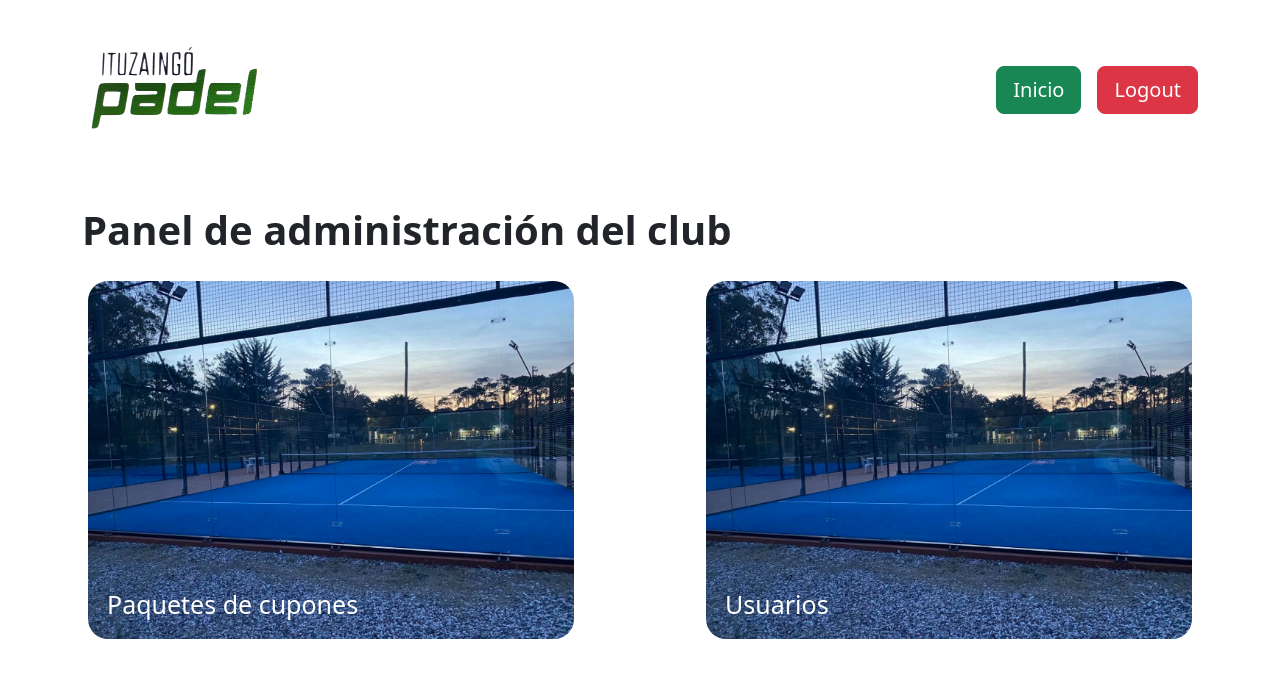
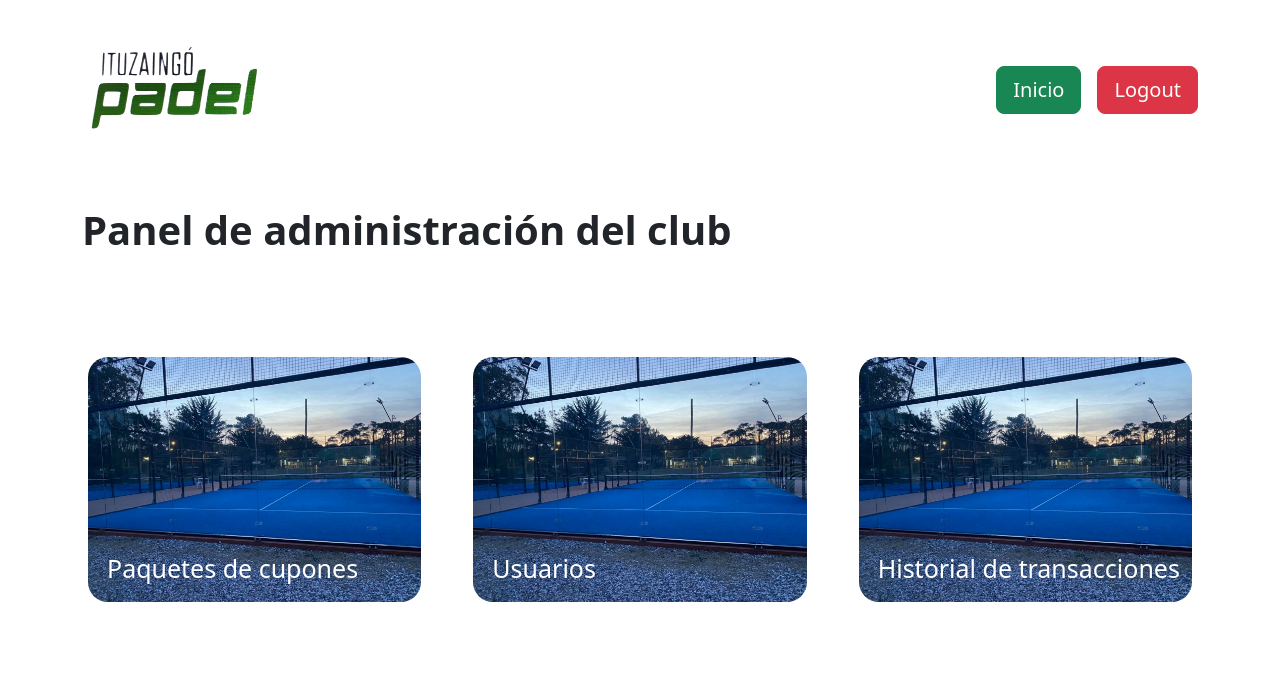
Before and after one commit to apochiega/app-club-ituzaingo, a React (Create React App) app: page /HomePage in a window 1280 px wide. Shown: the top 678 px of the page. Built offline with nearby package versions, Linux system fonts and the light colour scheme.

Commit message:
Historial de transacciones

```diff
--- a/src/Pages/HomePage/HomePage.css
+++ b/src/Pages/HomePage/HomePage.css
@@ -6,5 +6,8 @@
 
 .button-container {
     display: flex;
-    gap: 120px;  /* Espacio entre los botones */
+    gap: 40px;  /* Espacio entre los botones */
+    min-height: 50vh;
+    justify-content: center;
+    align-items: center;
 }
--- a/src/Pages/HomePage/HomePage.jsx
+++ b/src/Pages/HomePage/HomePage.jsx
@@ -12,7 +12,8 @@ const HomePage = () => {
             </div>
             <div className="button-container">
                 <ImageButton text="Paquetes de cupones" image="./canchapadel.jpg" />
-                <ImageButton text="Usuarios" image="./canchapadel.jpg" />
+                <ImageButton text="Usuarios" image="./canchapadel.jpg"/>
+                <ImageButton text= "Historial de transacciones" image= "./canchapadel.jpg"/>
             </div>
         </div>
     );
```
